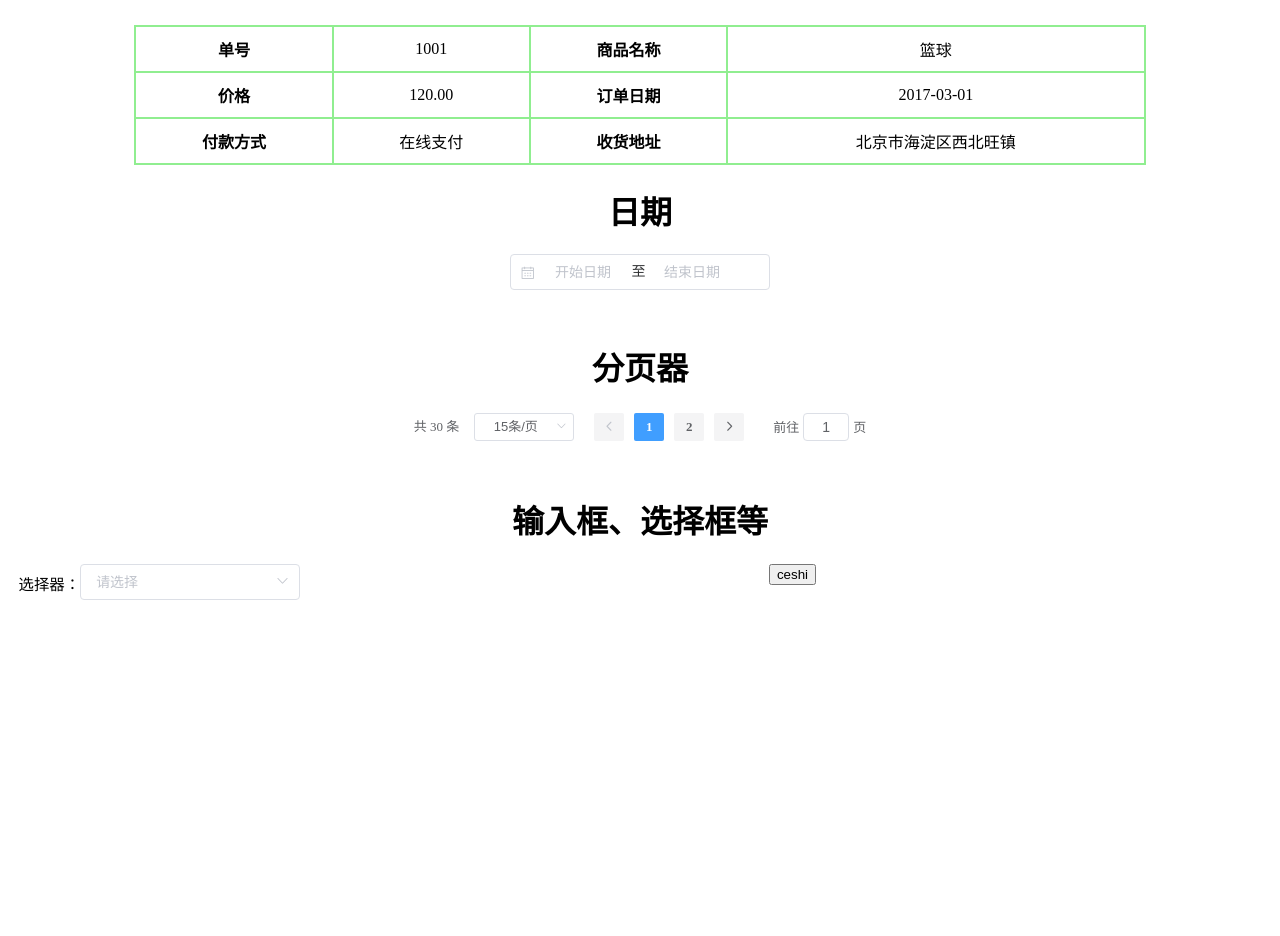
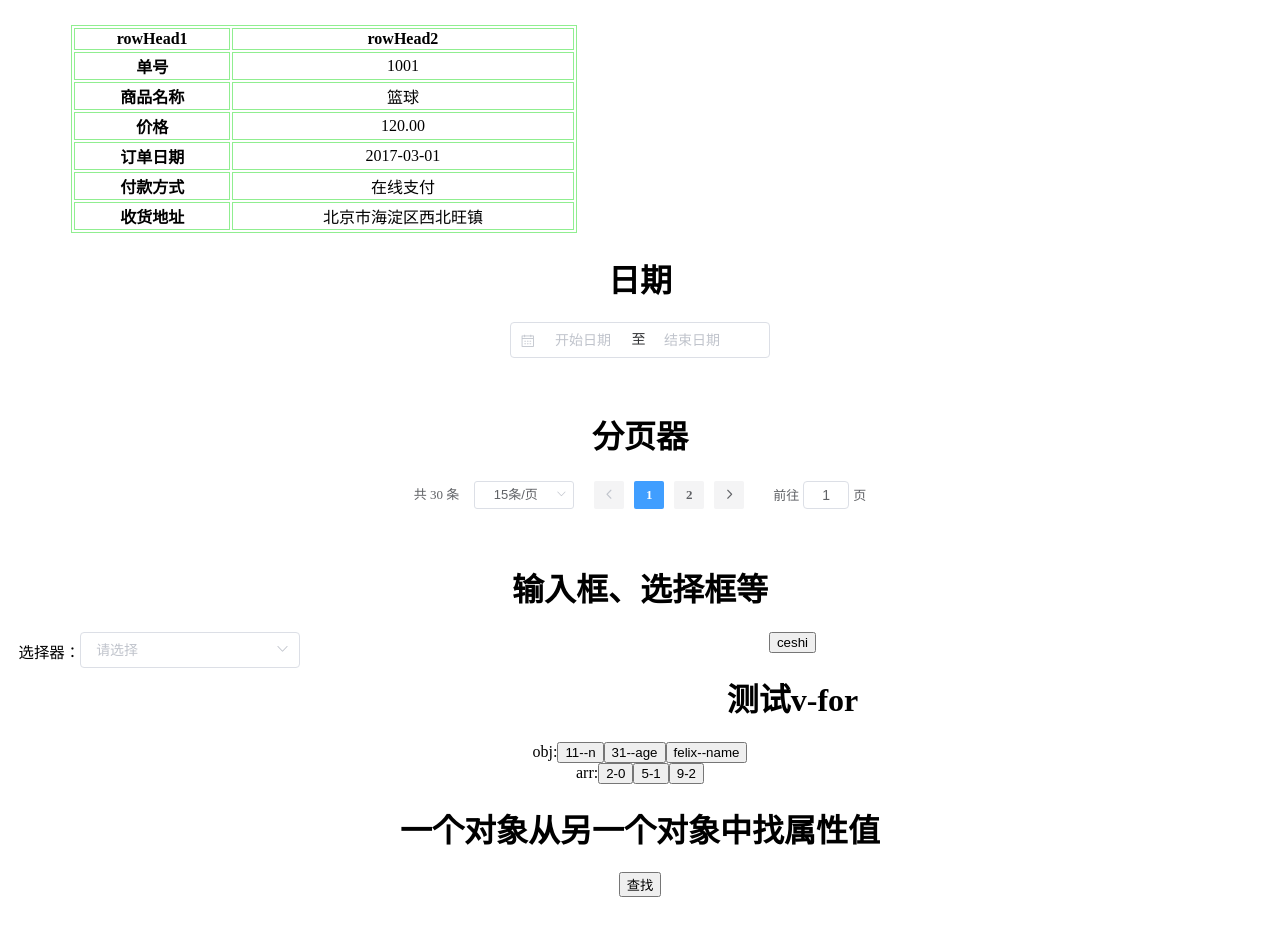
Before and after one commit to felixwu18/summary_his, a Vue app: page / in a window 1280 px wide. Shown: the part 692-1628 px from the top of the page. Before the commit the page ends 1333 px from the top, so only its background shows below. Built offline with nearby package versions, Linux system fonts and the light colour scheme.

Commit message:
'列表头表格'

```diff
--- a/src/App.vue
+++ b/src/App.vue
@@ -39,24 +39,42 @@
       @deleteRow="deleteRow"
     @row-click="rowClick"-->
 
-    <!-- 列标头 -->
-    <colHeadTable :tableData="tableData2" :tableStyle="{ width:'80%',margin:'0 auto' }" />
+    <!-- 列标头 通过外层div样式控制布局-->
+    <div style="width:50%">
+    <colHeadTable :tableData="tableData2" :rowHeadArr="rowHeadArr" :tableStyle="{ width:'80%',margin:'0 auto' }" />
+    </div>
     <!-- 时间组件 -->
-   <dataSelector :timeDefault="['2019-6-8','2019-7-8']"/>
+    <dataSelector :timeDefault="['2019-6-8','2019-7-8']" />
     <!-- 分页器 -->
-    <Pagination :total="30"/>
+    <Pagination :total="30" />
     <!-- 选择器 -->
     <searchSelect title="选择器" :insertValue.sync="selectVal" :configure="formHead" />
     {{selectVal}}
     <button @click="ceshi">ceshi</button>
     <!-- 上传组件 -->
     <!-- <UploadExcel /> -->
-
+    <!-- 测试v-for -->
+    <h1>测试v-for</h1>
+    <!-- <label for>count:</label>
+    <button v-for="(item,index) in test.count" :key="index">{{item}}--{{index}}</button>
+    <br /> -->
+    <label for>obj:</label>
+    <button v-for="(item,index) in test.obj" :key="index">{{item}}--{{index}}</button>
+    <br />
+    <label for>arr:</label>
+    <button v-for="(item,index) in test.arr" :key="index">{{item}}-{{index}}</button>
+    <br />
+        <h1>一个对象从另一个对象中找属性值</h1>
+     <button @click="handleFind">查找</button>
   </div>
 </template>
 <script>
 /**
- * v-for 不仅遍历数组, 还可遍历对象
+ * v-for 不仅遍历数组, 还可遍历对象,数字(需要变量转数字对象)
+ * 遍历数字,item--依次从1到数字值大小
+ * 遍历对象, item--依次为对象值,index为属性,
+ * 遍历数组, item--依次为数组元素
+ *
  * 一个优雅的实现前端模块化、并能按权重的优先级顺序异步加载的实现方案 --- vue的异步组件
  * 将页面核心功能（音、视频播放、文章、商品等等）打包成一个核心模块，通过框架优先加载。
  * 其他的一些周边功能打包后，通过服务器异步加载，从而解决业务需求越来越多导致的系统难维护、访问慢问题。
@@ -125,7 +143,7 @@ const tableData2 = [
   { key: "付款方式", value: "在线支付" },
   { key: "收货地址", value: "北京市海淀区西北旺镇" }
 ];
-
+const rowHeadArr = ['rowHead1','rowHead2']
 // const AsyncComponent = () => ({
 //   // 需要加载的组件 (应该是一个 `Promise` 对象)
 //   component: import('./later.vue'),
@@ -159,8 +177,14 @@ export default {
   },
   data() {
     return {
-      configureSet:{name: formHead, zip: selcet}, //测试selet
-      selectVal:'',
+      rowHeadArr,
+      test: {
+        count: 3,
+        arr: [2, 5, 9],
+        obj: { n: 11, age: 31, name: "felix" }
+      },
+      configureSet: { name: formHead, zip: selcet }, //测试selet
+      selectVal: "",
       formHead, // 配置标头
       tableData,
       tableData2,
@@ -169,18 +193,46 @@ export default {
     };
   },
   methods: {
-    ceshi(){
-      console.log('this.selectval')
-      console.log(this.selectVal)
-      this.selectVal= 'zip'
+    ceshi() {
+      console.log("this.selectval");
+      console.log(this.selectVal);
+      this.selectVal = "zip";
 
-      setTimeout(_=>{this.selectVal = 'date'},1000)
-      setTimeout(_=>{this.selectVal = 'address'},2000)
+      setTimeout(_ => {
+        this.selectVal = "date";
+      }, 1000);
+      setTimeout(_ => {
+        this.selectVal = "address";
+      }, 2000);
+    },
+handleFind() {
+  const toObj = {
+    name: '',
+    height: '',
+    sex: ''
+  }
+  const fromObj = {
+    name: 'auli',
+    age: '18',
+    hobby: 'sing',
+    sex: 'girl'
+  }
+  this.findPropVal(fromObj, toObj)
+  console.log('toObj')
+  console.log(toObj)
+},
+    // 赋值属性值
+    findPropVal(fromObj, toObj) {
+      Object.keys(toObj).forEach((ele => {
+        if(ele in fromObj){
+          toObj[ele] = fromObj[ele]
+        }
+      }))
     },
     //动态事件
-    eventTrigger(row, eventName){
-       console.log('row--eventName')
-       console.log(row, eventName)
+    eventTrigger(row, eventName) {
+      console.log("row--eventName");
+      console.log(row, eventName);
     },
     addRow(row, newRow) {
       // if (row.name && row.zip) {
--- a/src/components/table/colHeadTable.vue
+++ b/src/components/table/colHeadTable.vue
@@ -9,21 +9,22 @@
       cellpadding="10"
     >
       <tr v-for="index in rowCount" :key="index">
-        <th class="column">{{tableData[index*2-2].key}}</th>
-        <td>{{tableData[index*2-2].value}}</td>
-        <th class="column">{{tableData[index*2-1] !== undefined ? tableData[index*2-1].key : ''}}</th>
-        <td>{{tableData[index*2-1] !== undefined ? tableData[index*2-1].value : ''}}</td>
+        <th class="columnHead">{{getColHead(index) !== undefined ? getColHead(index) : ''}}</th>
+        <td class="cell">{{getCellVal(index) !== undefined ? getCellVal(index) : ''}}</td>
       </tr>
     </table>
 
     <table class="mailTable" :style="styleObject" v-else>
+      <tr>
+        <th
+          v-for="(rowHead, index) in rowHeadArr"
+          :key="index"
+          class="rowHead"
+        >{{rowHead !== undefined ? rowHead : '-'}}</th>
+      </tr>
       <tr v-for="index in rowCount" :key="index">
-        <th class="column">{{tableData[index-1].key}}</th>
-        <td>{{tableData[index-1].value}}</td>
-        <th
-          class="column"
-        >{{tableData[rowCount+index-1] !== undefined ? tableData[rowCount+index-1].key : ''}}</th>
-        <td>{{tableData[rowCount+index-1] !== undefined ? tableData[rowCount+index-1].value : ''}}</td>
+        <th class="columnHeadHead">{{getColHead(index) !== undefined ? getColHead(index) : '-'}}</th>
+        <td class="cell">{{getCellVal(index) !== undefined ? getCellVal(index) : '-'}}</td>
       </tr>
     </table>
   </div>
@@ -33,11 +34,32 @@ export default {
   data() {
     return {
       styleObject: {},
-      s_showByRow: true
+      s_showByRow: false
     };
   },
-  props: ["tableData", "tableStyle", "showByRow"],
-  methods: {},
+  props: ["tableData", "tableStyle", "showByRow", "rowHeadArr"],
+  methods: {
+    // 获取属性, params 标识属性--值
+    getProp(obj = {}, params) {
+      if (params === "key") {
+        return Object.keys(obj)[0];
+      }
+      if (params == "value") {
+        return Object.keys(obj)[1];
+      }
+    },
+    // 暂时未实现
+    getColHead(index = 1) {
+      return this.tableData[index - 1][
+        this.getProp(this.tableData[index - 1], "key")
+      ];
+    },
+    getCellVal(index = 1) {
+      return this.tableData[index - 1][
+        this.getProp(this.tableData[index - 1], "value")
+      ];
+    }
+  },
   components: {},
   created() {
     this.styleObject = this.tableStyle;
@@ -48,12 +70,23 @@ export default {
   mounted() {},
   computed: {
     rowCount: function() {
-      return Math.ceil(this.tableData.length / 2);
+      // return Math.ceil(this.tableData.length / 2);
+      return this.tableData.length;
     }
   }
 };
 </script>
 <style scoped>
+/* 控制列标题样式 */
+/* .rowHead{
+  color: purple;
+} */
+/* .columnHead{
+  color: red;
+} */
+/* .cell{
+  background: yellowgreen
+} */
 .mailTable {
   border: solid 1px lightgreen;
 }
```
